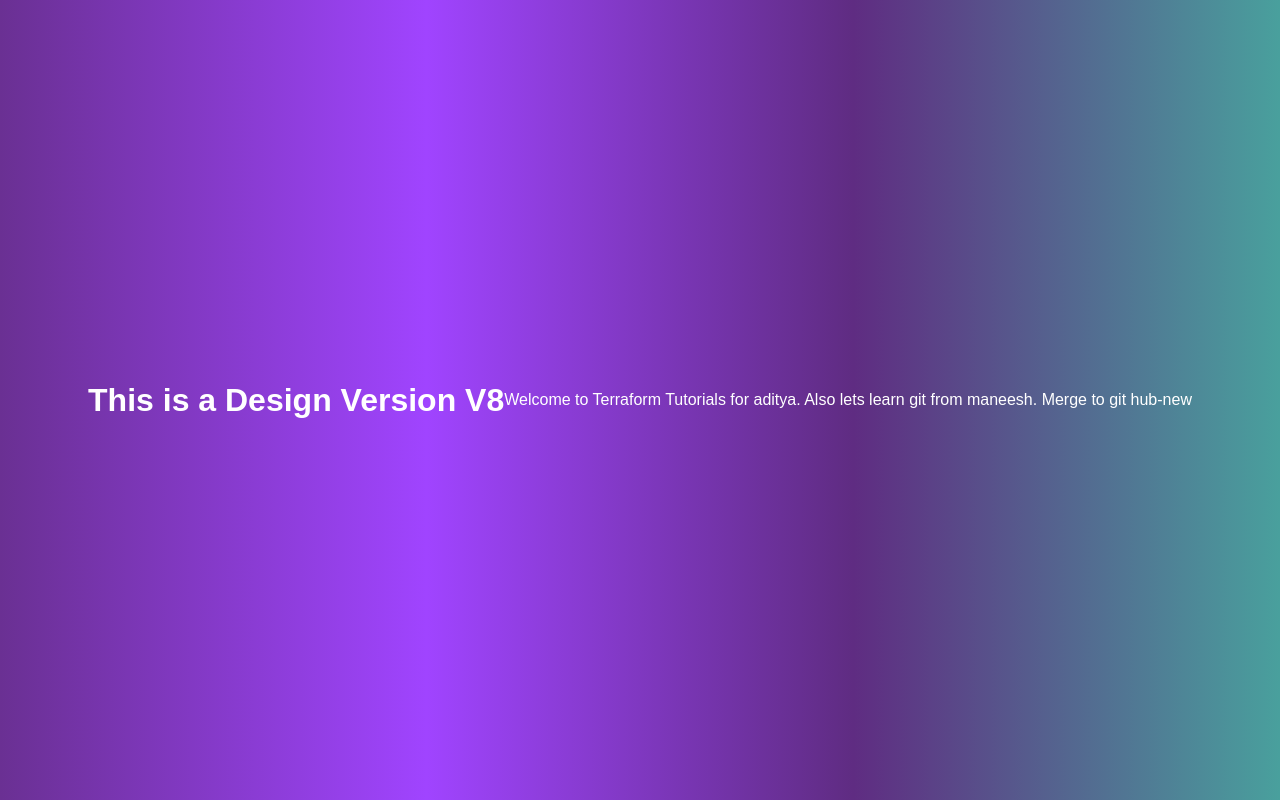
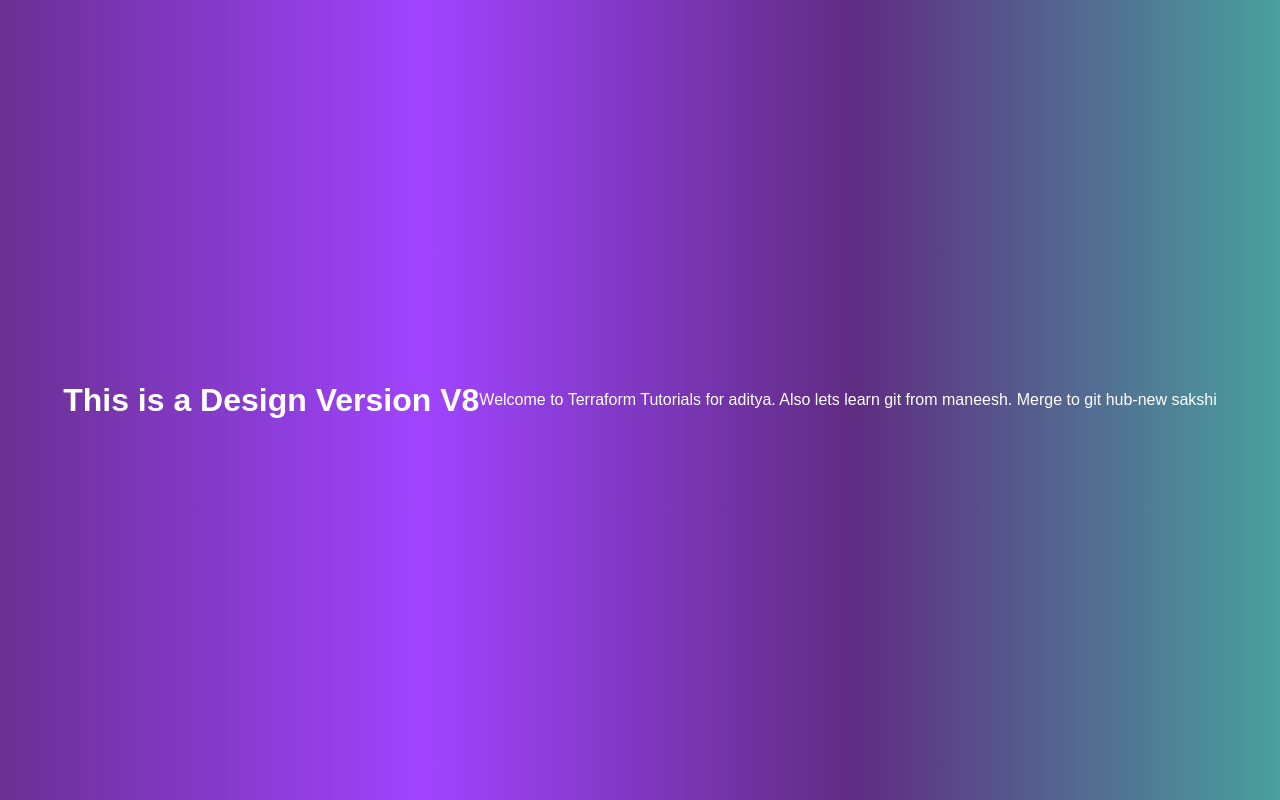
Before and after one commit to Manviklittlemonster/Adityagit, a plain HTML site: page index.html in a window 1280 px wide. Drawn offline with Linux system fonts and the light colour scheme.

Commit message:
Update index.html

```diff
--- a/index.html
+++ b/index.html
@@ -12,7 +12,7 @@
 
 <body>
     <h1>This is a Design Version V8</h1>
-    <p>Welcome to Terraform Tutorials for aditya. Also lets learn git from maneesh. Merge to git hub-new</p>
+    <p>Welcome to Terraform Tutorials for aditya. Also lets learn git from maneesh. Merge to git hub-new sakshi</p>
 </body>
 
 </html>
```
